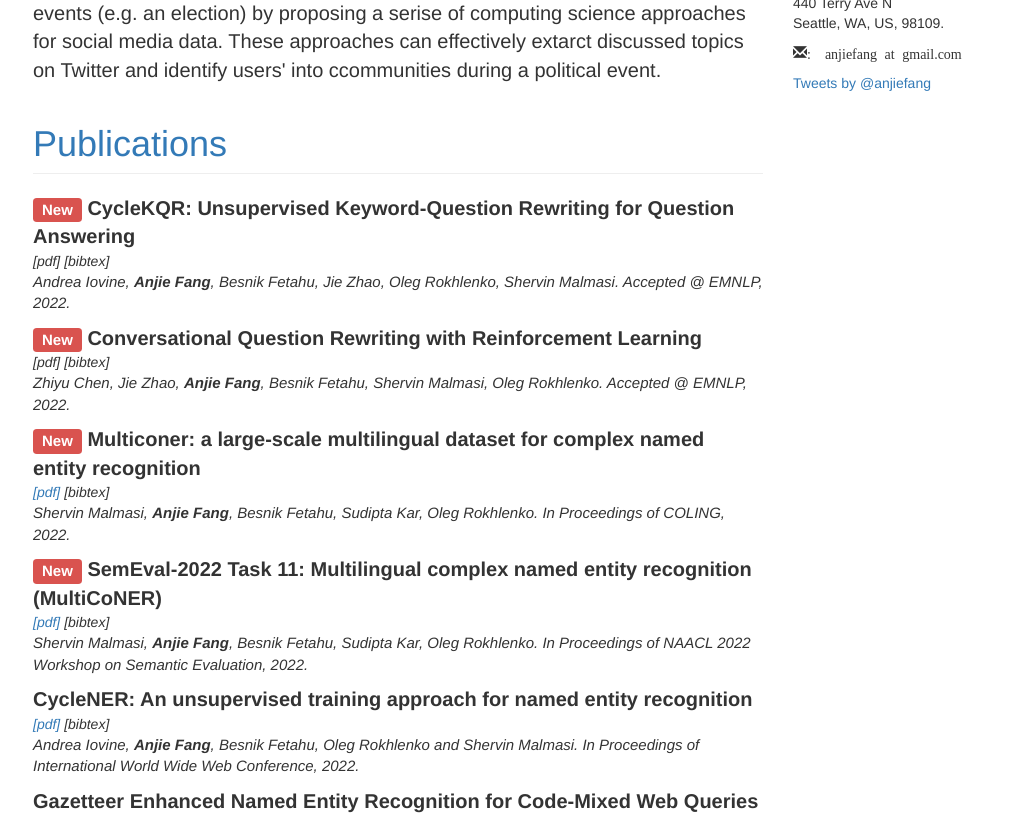
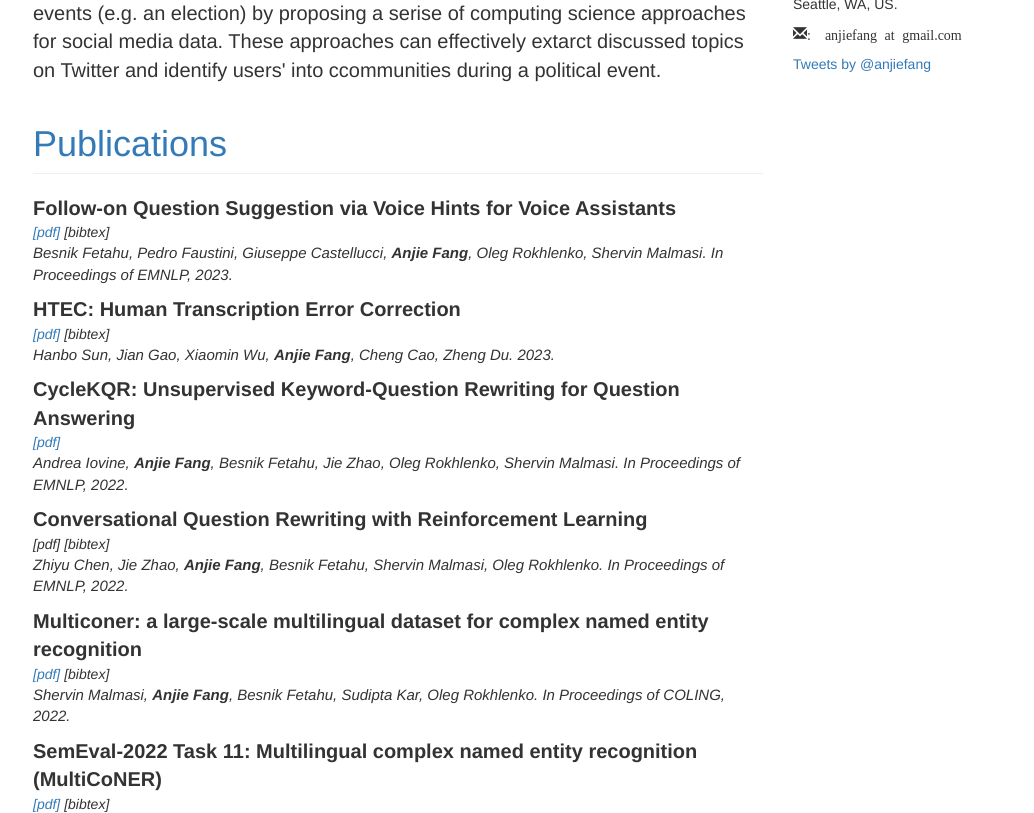
Before and after one commit to anjiefang/anjiefang.github.io, a plain HTML site: page index.html in a window 1280 px wide. Shown: the part 839-1652 px from the top of the page, without its empty margins (52-1086 px from the left). Drawn offline with Linux system fonts and the light colour scheme; files whose address does not match are found by name.

Commit message:
update 12/2023

```diff
--- a/index.html
+++ b/index.html
@@ -7,7 +7,7 @@
 		<meta name="viewport" content="width=device-width, initial-scale=1">
 		<meta name="keywords" value="anjie fang terrier glasgow univeristy topic modelling information retrieval ir machine learning amazon">
 
-		<title>Anjie Fang - Applied Scientist at Amazon</title>
+		<title>Anjie Fang - Senior Applied Scientist at Amazon</title>
 
 		<!-- Bootstrap Core CSS -->
 		<link href="css/bootstrap.min.css" rel="stylesheet">
@@ -81,12 +81,11 @@
 				<div class="carousel-inner">
 					<div class="item active">
 						<div class="fill"
-							style="background-image: url(images/scotland1.jpg);"></div>
+							style="background-image: url(images/seattle3.jpg);"></div>
 					</div>
-					<div class="item">
-						<div class="fill" style="background-image: url(images/basket1.JPG);"></div>
+				 <div class="item">
+						<div class="fill" style="background-image: url(images/seattle2.jpg);"></div>
 					</div>
-
 					<!-- Controls -->
 					<a class="left carousel-control" href="#myCarousel" data-slide="prev">
 						<span class="icon-prev"></span>
@@ -108,7 +107,7 @@
 						<div class="col-md-8">
 
 							<div class="newPanel">
-								I'm an applied scientist at Amazon in Seattle, US. I obtain my PhD in computing science from The University of Glasgow, where I was supervised by <a href="http://www.dcs.gla.ac.uk/~ounis/">Prof.
+								I'm a senior applied scientist at Amazon in Seattle, US. I obtain my PhD in computing science from The University of Glasgow, where I was supervised by <a href="http://www.dcs.gla.ac.uk/~ounis/">Prof.
 									Iadh Ounis</a>, <a
 									href="https://scholar.google.co.uk/citations?user=6CZpT74AAAAJ&hl=en">Dr.
 									Philip Habel</a> and <a href="http://www.dcs.gla.ac.uk/~craigm/">Dr.
@@ -127,24 +126,47 @@
 									<a name="pub">Publications</a>
 								</h1>
 								<div>
+
 									<p>
-										<span class="label label-danger myLable">New</span><span class="pub_title">	CycleKQR: Unsupervised Keyword-Question Rewriting for Question Answering</span><br>
+										<!-- <span class="label label-danger myLable">New</span> -->
+										<span class="pub_title">Follow-on Question Suggestion via Voice Hints for Voice Assistants</span><br>
+										<span
+											class="pub_pdf_bib"> <a href="https://aclanthology.org/2023.findings-emnlp.24.pdf">[pdf]</a> [bibtex]
+										</span><br>
+										<span class="pub_author"> Besnik Fetahu, Pedro Faustini, Giuseppe Castellucci, <b>Anjie Fang</b>, Oleg Rokhlenko, Shervin Malmasi. In Proceedings of EMNLP, 2023.</span>
+									</p>
+
+									<p>
+										<!-- <span class="label label-danger myLable">New</span> -->
+										<span class="pub_title">HTEC: Human Transcription Error Correction</span><br>
+										<span
+											class="pub_pdf_bib"> <a href="https://arxiv.org/abs/2309.10089">[pdf]</a> [bibtex]
+										</span><br>
+										<span class="pub_author"> Hanbo Sun, Jian Gao, Xiaomin Wu, <b>Anjie Fang</b>, Cheng Cao, Zheng Du. 2023.</span>
+									</p>
+
+
+									<p>
+										<!-- <span class="label label-danger myLable">New</span> -->
+										<span class="pub_title">CycleKQR: Unsupervised Keyword-Question Rewriting for Question Answering</span><br>
+										<span
+											class="pub_pdf_bib"> <a href="https://www.amazon.science/publications/cyclekqr-unsupervised-bidirectional-keyword-question-rewriting">[pdf]</a>
+										</span><br>
+										<span class="pub_author"> Andrea Iovine, <b>Anjie Fang</b>, Besnik Fetahu, Jie Zhao, Oleg Rokhlenko, Shervin Malmasi. In Proceedings of EMNLP, 2022.</span>
+									</p>
+
+									<p>
+										<!-- <span class="label label-danger myLable">New</span> -->
+										<span class="pub_title">	Conversational Question Rewriting with Reinforcement Learning</span><br>
 										<span
 											class="pub_pdf_bib"> [pdf] [bibtex]
 										</span><br>
-										<span class="pub_author"> Andrea Iovine, <b>Anjie Fang</b>, Besnik Fetahu, Jie Zhao, Oleg Rokhlenko, Shervin Malmasi. Accepted @ EMNLP, 2022.</span>
+										<span class="pub_author">  Zhiyu Chen, Jie Zhao, <b>Anjie Fang</b>, Besnik Fetahu, Shervin Malmasi, Oleg Rokhlenko. In Proceedings of EMNLP, 2022.</span>
 									</p>
 
 									<p>
-										<span class="label label-danger myLable">New</span><span class="pub_title">	Conversational Question Rewriting with Reinforcement Learning</span><br>
-										<span
-											class="pub_pdf_bib"> [pdf] [bibtex]
-										</span><br>
-										<span class="pub_author">  Zhiyu Chen, Jie Zhao, <b>Anjie Fang</b>, Besnik Fetahu, Shervin Malmasi, Oleg Rokhlenko. Accepted @ EMNLP, 2022.</span>
-									</p>
-
-									<p>
-										<span class="label label-danger myLable">New</span><span class="pub_title">	Multiconer: a large-scale multilingual dataset for complex named entity recognition</span><br>
+										<!-- <span class="label label-danger myLable">New</span> -->
+										<span class="pub_title">	Multiconer: a large-scale multilingual dataset for complex named entity recognition</span><br>
 										<span
 											class="pub_pdf_bib"> <a href="https://www.amazon.science/publications/multiconer-a-large-scale-multilingual-dataset-for-complex-named-entity-recognition">[pdf]</a> [bibtex]
 										</span><br>
@@ -152,7 +174,8 @@
 									</p>
 
 									<p>
-										<span class="label label-danger myLable">New</span><span class="pub_title">	SemEval-2022 Task 11: Multilingual complex named entity recognition (MultiCoNER)</span><br>
+										<!-- <span class="label label-danger myLable">New</span> -->
+										<span class="pub_title">	SemEval-2022 Task 11: Multilingual complex named entity recognition (MultiCoNER)</span><br>
 										<span
 											class="pub_pdf_bib"> <a href="https://www.amazon.science/publications/semeval-2022-task-11-multilingual-complex-named-entity-recognition-multiconer">[pdf]</a> [bibtex]
 										</span><br>
@@ -428,7 +451,7 @@
 
 
 						<div class="col-md-4">
-							<img src="images/me2.jpg" class="img-thumbnail">
+							<img src="images/me3.jpeg" class="img-thumbnail">
 							<br>
 							<br>
 							<ul class="list-unstyled list-inline list-social-icons">
@@ -442,7 +465,8 @@
 							</ul>
 
 							<p>
-								440 Terry Ave N <br> Seattle, WA, US, 98109.
+								<!-- 440 Terry Ave N <br>  -->
+								Seattle, WA, US.
 							</p>
 							<p>
 								<!-- <span class="glyphicon glyphicon-envelope" aria-hidden="true">: <a
```
Also changed, not shown: images/basket.JPG (deleted), images/chile.JPG (deleted), images/chile2.JPG (deleted), images/eland_small.png (deleted), images/me.jpg (deleted), images/me2.jpg (deleted), images/me3.jpeg (added), images/rsz_1anjie.jpg (deleted), images/scotland.jpg (deleted), images/seattle1.jpg (added), images/seattle2.jpg (added), images/seattle3.jpg (added), pics/UI.png (deleted), pics/instructions.png (deleted), 1 other file.
